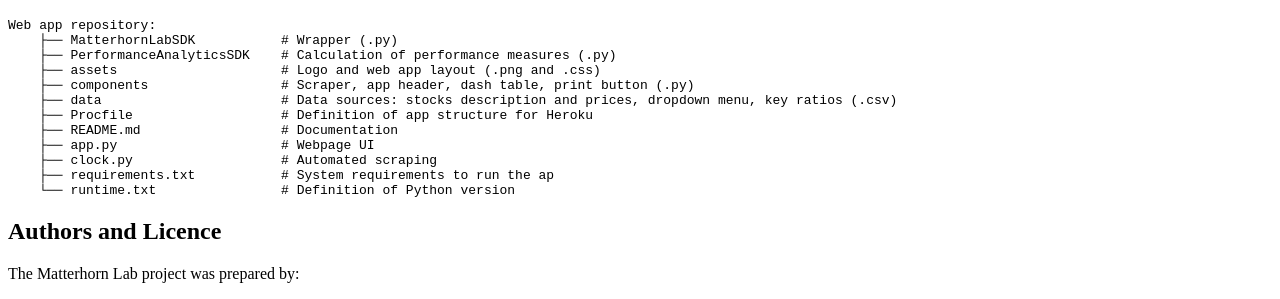
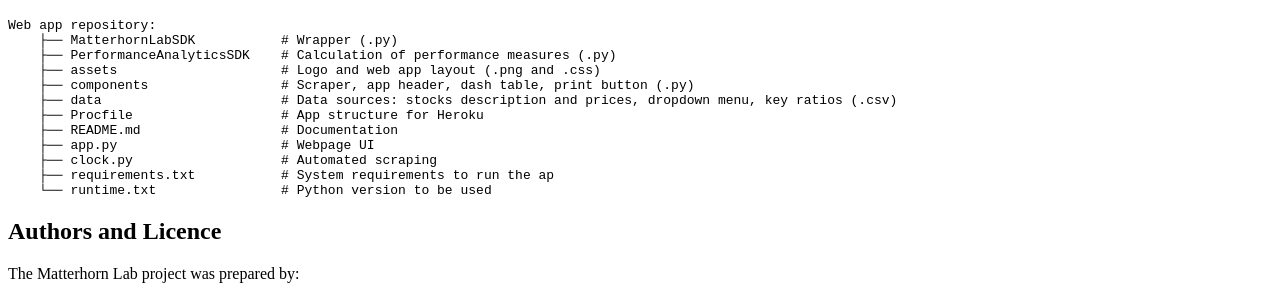
Before and after one commit to matterhornlab/matterhornlab.github.io, a Jekyll site: the page built from _posts/2019-05-24-launch-of-matterhorn-lab.md, in a window 1280 px wide and 900 px high, scrolled down 8545 px. Shown: the part 411-710 px from the top of the window. Built offline with Jekyll 4.4.1, drawn with Linux system fonts in a browser that asks for light colours; Markdown is read by kramdown in place of the engine named in the settings.

Commit message:
Update 2019-05-24-launch-of-matterhorn-lab.md

````diff
--- a/_posts/2019-05-24-launch-of-matterhorn-lab.md
+++ b/_posts/2019-05-24-launch-of-matterhorn-lab.md
@@ -155,12 +155,12 @@ Web app repository:
     ├── assets                     # Logo and web app layout (.png and .css)
     ├── components                 # Scraper, app header, dash table, print button (.py)
     ├── data                       # Data sources: stocks description and prices, dropdown menu, key ratios (.csv)
-    ├── Procfile                   # Definition of app structure for Heroku
+    ├── Procfile                   # App structure for Heroku
     ├── README.md                  # Documentation
     ├── app.py                     # Webpage UI
     ├── clock.py                   # Automated scraping
     ├── requirements.txt           # System requirements to run the ap
-    └── runtime.txt                # Definition of Python version
+    └── runtime.txt                # Python version to be used
 ```
 
 
````
